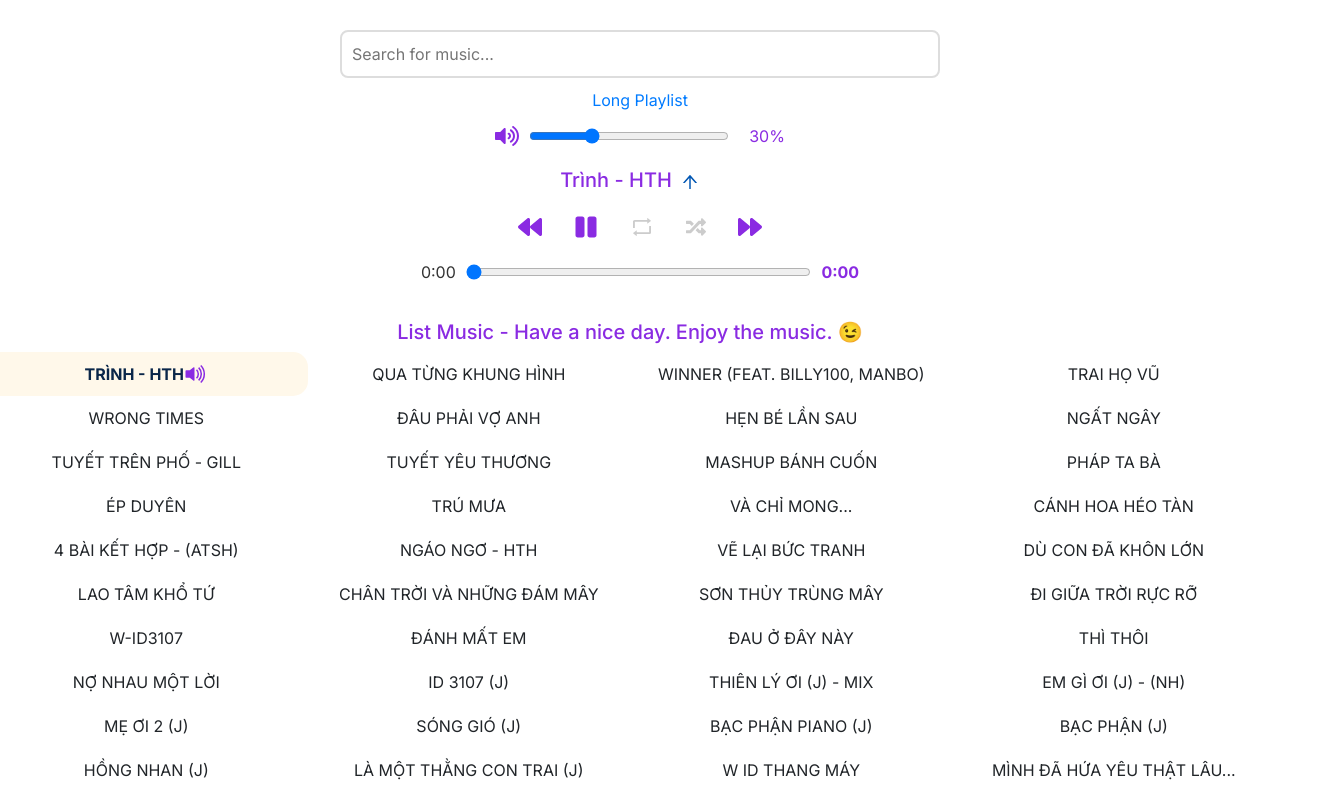
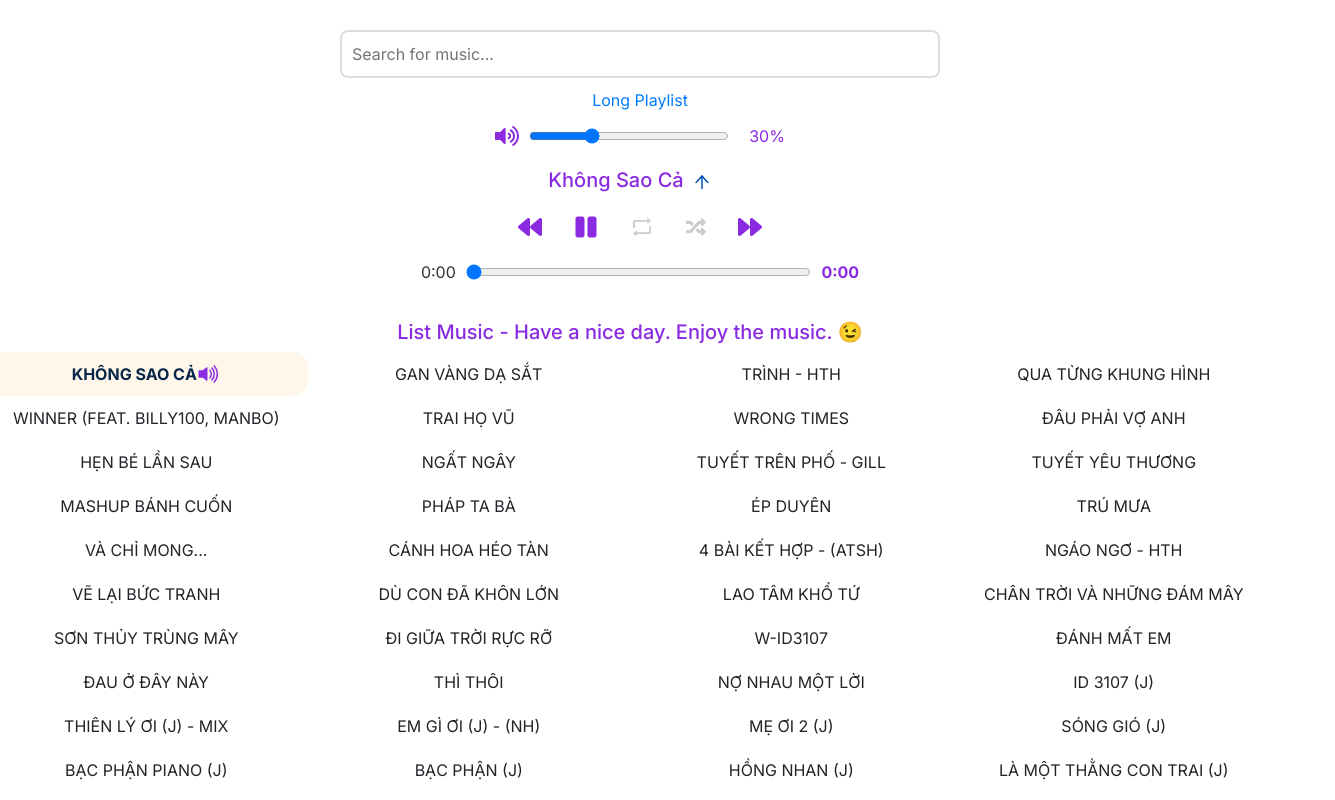
Before and after one commit to concentrix1810/music, a React (Create React App) app: page / in a window 1280 px wide. Shown: the top 800 px of the page, 1335 px wide, since content can reach past the window. Built offline with nearby package versions, Linux system fonts and the light colour scheme; a web font is replaced by a local one.

Commit message:
update31
update31

```diff
--- a/src/page/video/audioFiles.js
+++ b/src/page/video/audioFiles.js
@@ -145,8 +145,18 @@ import HenBeLanSau from "./videos/HenBeLanSau.mp3";
 import Trinh from "./videos/Trinh.mp3";
 import TraiHoVu from "./videos/TraiHoVu.mp3";
 import QuaTungKhungHinh from "./videos/QuaTungKhungHinh.mp3";
+import KhongSaoCa from "./videos/KhongSaoCa.mp3";
+import GanVangDaSat from "./videos/GanVangDaSat.mp3";
 
 export const audios = [
+  {
+    name: "Không Sao Cả",
+    url: KhongSaoCa,
+  },
+  {
+    name: "Gan Vàng Dạ Sắt",
+    url: GanVangDaSat,
+  },
   {
     name: "Trình - HTH",
     url: Trinh,
```
Also changed, not shown: 2 other files (tests, documents, lock files or other folders).
